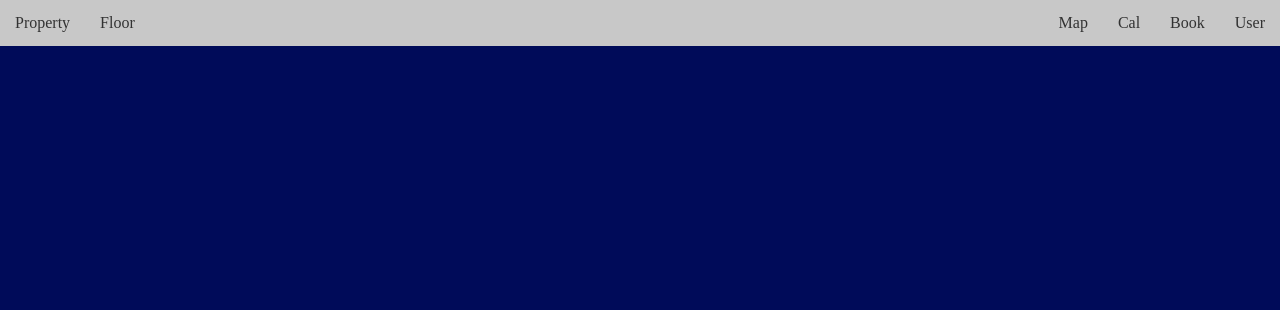
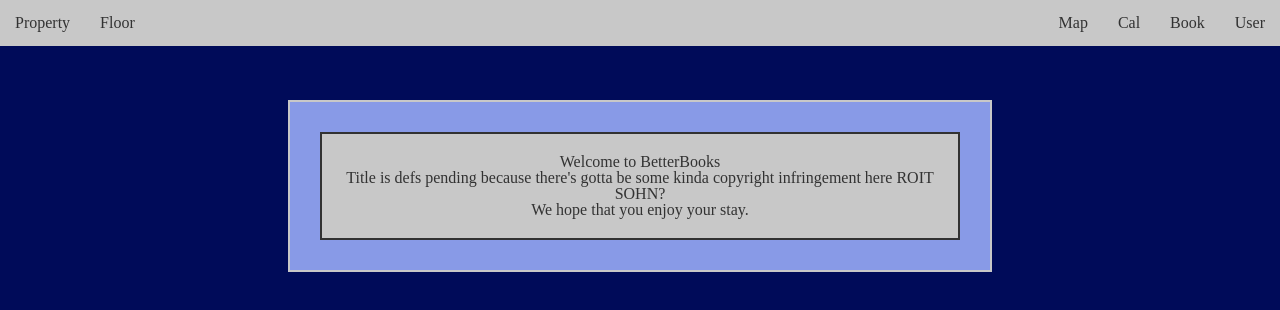
Before and after one commit to Nathaniel-j-s/ultrapractice, a plain HTML site: page index.html in a window 1280 px wide. Drawn offline with nearby package versions, Linux system fonts and the light colour scheme; some packages are replaced by stand-ins of ours.

Commit message:
simple stuff

```diff
--- a/index.html
+++ b/index.html
@@ -16,6 +16,17 @@
 		</ul>
 	</nav>
 
+	<div class="welcome-page">
+
+	  <div class="welcome-text">
+			<h1>Welcome to BetterBooks</h1>
+			<p>Title is defs pending because there's gotta be some kinda copyright infringement here ROIT SOHN?</p>
+	    <p>We hope that you enjoy your stay.</p>
+	  </div>
+
+	</div>
+
+	<script src="https://ajax.googleapis.com/ajax/libs/jquery/3.2.1/jquery.min.js"></script>
 	<script src="https://ajax.googleapis.com/ajax/libs/angularjs/1.6.3/angular.js"></script>
 	<script src="https://cdnjs.cloudflare.com/ajax/libs/angular-ui-router/0.4.2/angular-ui-router.js"></script>
 	<script src="./js/app.js"></script>
--- a/js/app.js
+++ b/js/app.js
@@ -1,3 +1,5 @@
+$(".selector").flatpickr(optional_config);
+
 angular.module('myApp', ['ui-router'])
   .config(function($stateProvider, $urlRouterProvider) {
     $urlRouterProvider.when('', '/');
--- a/style/style.css
+++ b/style/style.css
@@ -62,3 +62,20 @@ table {
   float: right;
   padding: 15px;
 }
+
+.welcome-page {
+	background-color: rgb(136, 154, 231);
+	padding: 30px;
+	margin: auto;
+	margin-top: 100px;
+	width: 50%;
+	border: 2px solid rgb(200, 200, 200);
+}
+
+.welcome-text {
+	background-color: rgb(200, 200, 200);
+	color: rgb(50, 50, 50);
+	text-align: center;
+	padding: 20px;
+	border: 2px solid rgb(50, 50, 50);
+}
```
Also changed, not shown: views/welcome.html (+7 -0 lines).
